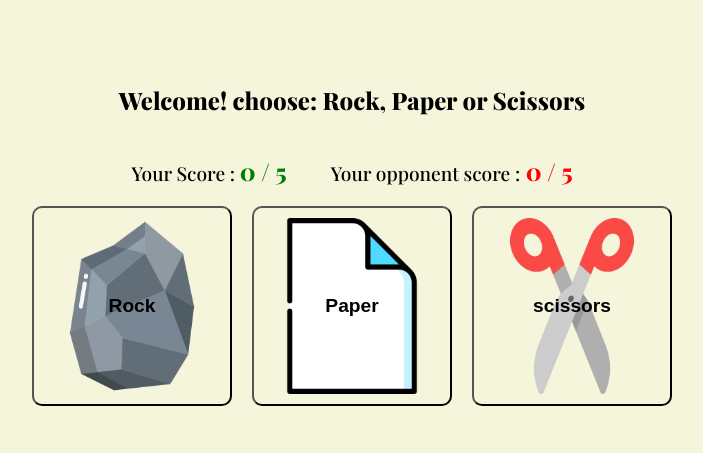
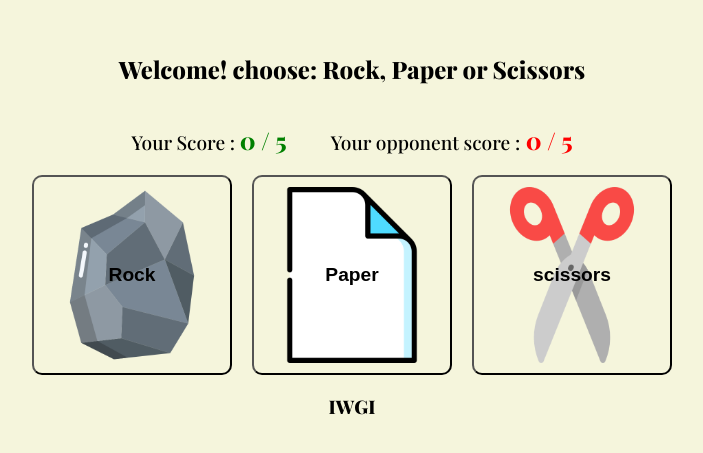
Before and after one commit to IIWGII/Rock-Paper-Scissors, a plain HTML site: page index.html in a window 1280 px wide. Shown: the part 165-618 px from the top of the page, without its empty margins (288-991 px from the left). Drawn offline with nearby package versions, Linux system fonts and the light colour scheme.

Commit message:
Update index.html

```diff
--- a/index.html
+++ b/index.html
@@ -30,7 +30,9 @@
     </div>
 
 
-
+<footer>
+    <h3>IWGI</h3>
+</footer>
 
 <script src="./assets/main.js"></script>
 </body>
```
